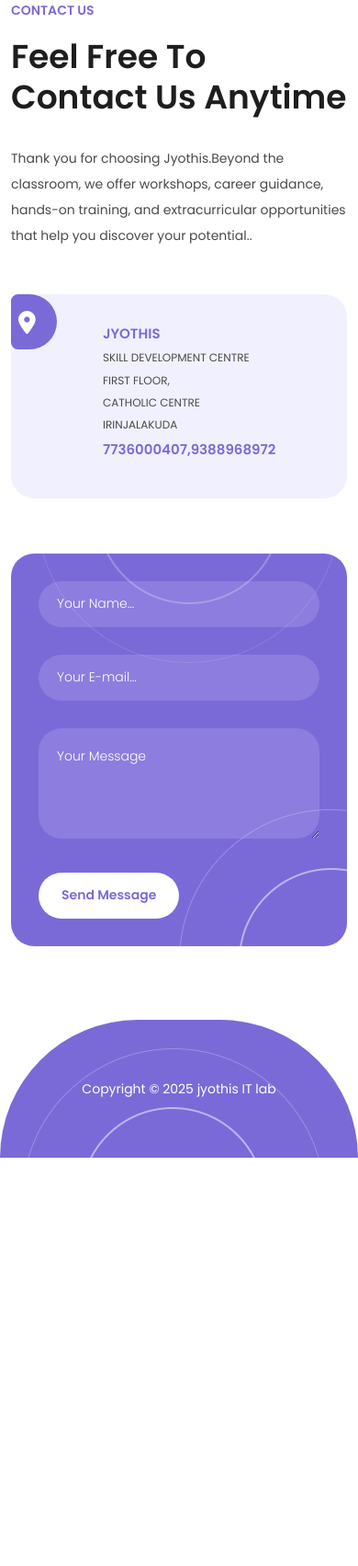
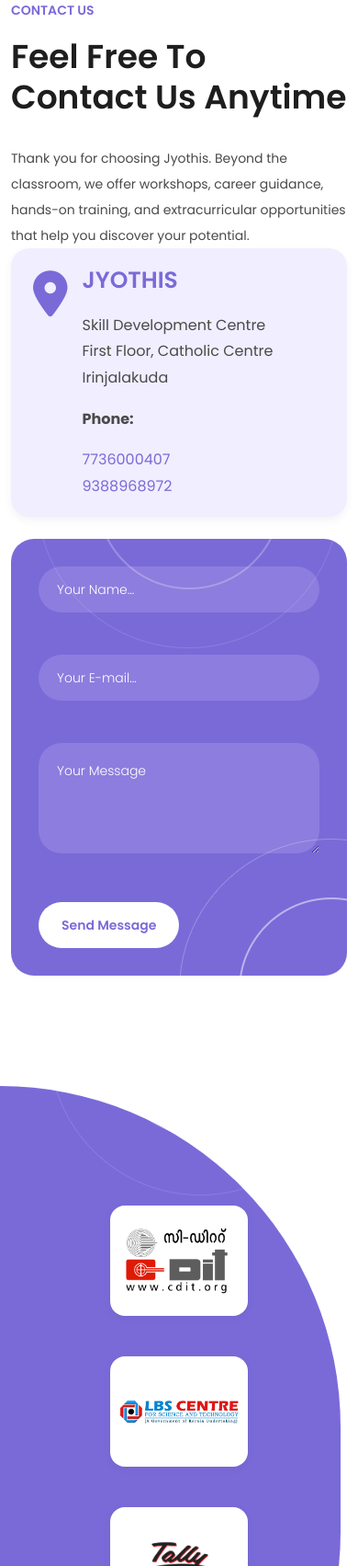
Before and after one commit to vishnu-k-860/jyothis-frontend, a plain HTML site: page index.html in a window 390 px wide. Shown: the part 4779-6482 px from the top of the page at 92% size. Before the commit the page ends 6038 px from the top, so only its background shows below. Drawn offline with nearby package versions, Linux system fonts and the light colour scheme; no server answers.

Commit message:
eleventh commit

```diff
--- a/assets/css/templatemo-scholar.css
+++ b/assets/css/templatemo-scholar.css
@@ -326,7 +326,7 @@ Header Style
 }
 
 .header-area .main-nav .logo h1 {
-  font-size: 36px;
+  font-size: 45px;
   text-transform: uppercase;
   color: #fff;
   font-weight: 600;
@@ -1694,6 +1694,7 @@ body {
     top: 0px;
   }
   .header-area .main-nav .logo h1 {
+    font-size: 30px;
     border-right: none;
   }
   .main-banner .item {
--- a/index.html
+++ b/index.html
@@ -114,6 +114,121 @@ h5{
   box-shadow: 0 4px 8px rgba(0,0,0,0.05);
   line-height: 1.6;
 }
+
+
+.affiliation-img {
+  width: 160px;
+  height: 120px;
+  object-fit: contain; /* Keeps aspect ratio inside box */
+  border-radius: 16px; /* Curved corners */
+  transition: transform 0.3s ease, box-shadow 0.3s ease;
+  box-shadow: 0 2px 10px rgba(0, 0, 0, 0.05);
+  background-color: #ffffff; /* optional: clean background */
+  padding: 10px; /* optional: adds breathing room inside */
+}
+
+.affiliation-img:hover {
+  transform: scale(1.05);
+  box-shadow: 0 8px 20px rgba(0, 0, 0, 0.2);
+}
+
+
+@media (max-width: 768px) {
+  .affiliation-img {
+    margin: 10px;
+    max-width: 150px;
+  }
+}
+/* Logo responsiveness */
+.logo img {
+  max-width: 120px;
+  height: auto;
+  object-fit: contain;
+}
+
+@media (max-width: 768px) {
+  .logo img {
+    max-width: 100px;
+  }
+}
+
+.rounded-card {
+  background-color: #f1eeff;     /* Light purple background */
+  border-radius: 20px;           /* Curved corners */
+  padding: 10px;
+  box-shadow: 0 4px 10px rgba(0,0,0,0.05); /* Optional soft shadow */
+  max-width: 100%;
+}
+.contact-details.compact p,
+.contact-details.compact h6,
+.contact-details.compact .title,
+.contact-details.compact .phone-label,
+.contact-details.compact .phone {
+  margin-bottom: 2px;
+  line-height: 0.9;
+  font-size: 16px;
+}
+.contact-details.compact .j1{
+font-size: 25px;
+}
+
+
+
+.contact-details.compact .title {
+  font-weight: 700;
+  color: #7a6ad8;
+}
+
+.contact-details.compact .phone-label {
+  font-weight: bold;
+}
+
+.contact-details.compact a {
+  text-decoration: none;
+  color: #3366cc;
+}
+
+@media (min-width: 992px) {
+  .contact-us .section-heading {
+    padding-right: 20px;
+  }
+
+  .contact-us .section-heading h2 {
+    font-size: 24px;
+    margin-bottom: 10px;
+  }
+
+  .contact-us .section-heading p {
+    margin-bottom: 10px;
+    font-size: 14px;
+  }
+
+  .contact-us .rounded-card {
+    padding: 20px !important;
+    margin-top: 10px;
+  }
+
+  .contact-details.compact p,
+  .contact-details.compact h6 {
+    margin-bottom: 6px;
+    font-size: 14px;
+  }
+
+  .contact-details.compact .phone-label {
+    margin-top: 10px;
+    margin-bottom: 6px;
+  }
+
+  .contact-us-content {
+    padding: 0px 15px;
+  }
+}
+
+
+
+
+
+
 </style>
 
   </head>
@@ -140,8 +255,7 @@ h5{
             <div class="col-12">
                 <nav class="main-nav">
                     <!--  Logo  -->
-                    <a href="index.html" class="logo">
-                        <h1>Jyothis</h1>
+                       <a href="index.html" class="logo"><h1>Jyothis</h1></a>
                     </a>
 
 
@@ -431,47 +545,65 @@ h5{
     </div>
   </div>
 
-<!--contact us-->
-
+  <!-- Contact Us -->
 <div class="contact-us section" id="contact">
   <div class="container">
     <div class="row">
-        <div class="col-lg-6  align-self-center">
+      <!-- Left Side: Contact Details -->
+      <div class="col-lg-6 col-12 mb-4 align-self-center">
         <div class="section-heading">
         <h6>Contact Us</h6>
         <h2>Feel free to contact us anytime</h2>
-            <p>Thank you for choosing Jyothis.Beyond the classroom, we offer workshops, career guidance, hands-on training, and extracurricular opportunities that help you discover your potential..</p>
-            <div class="special-offer">
-              <span class="offer"><i class="fa-solid fa-location-dot"></i></span>
-              <h6><em>Jyothis</em></h6>
-              <h6>Skill Development Centre</h6>
-              <h6>first floor,</h6>
-              <h6>Catholic Centre</h6>
-              <h6>Irinjalakuda</h6>
-              <h6><em>7736000407,9388968972</em></h6>
+        <p>
+        Thank you for choosing Jyothis. Beyond the classroom, we offer workshops,
+        career guidance, hands-on training, and extracurricular opportunities that help
+        you discover your potential.
+        </p>
+        <div class="rounded-card p-4">
+  <div class="d-flex  gap-3">
+    <div class="icon-circle">
+      <i style="color: #7a6ad8; font-size: 50px;" class="fa-solid fa-location-dot"></i>
+    </div>
+    <div class="contact-details compact">
+  <h6 class="j1">JYOTHIS</h6>
+  <p>Skill Development Centre <br><br>
+  First Floor, Catholic Centre <br><br>
+  Irinjalakuda</p>
+  <p class="phone-label">Phone:</p>
+  <p class="phone">
+    <a style="color: #7a6ad8;" href="tel:+91 7736000407">7736000407</a><br><br>
+    <a style="color: #7a6ad8;" href="tel:+91 9388968972">9388968972</a>
+  </p>
+</div>
+
   </div>
 </div>
+
         </div>
-        <div class="col-lg-6">
+
+      </div>
+
+      <!-- Right Side: Contact Form -->
+      <div class="col-lg-6 col-12">
         <div class="contact-us-content">
           <form id="contact-form">
             <div class="row">
-                <div class="col-lg-12">
+              <div class="col-12 mb-3">
                 <fieldset>
-                    <input type="name" name="name" id="name" placeholder="Your Name..." autocomplete="on" required>
+                  <input type="text" name="name" id="name" placeholder="Your Name..." autocomplete="on" required>
                 </fieldset>
               </div>
-                <div class="col-lg-12">
+              <div class="col-12 mb-3">
                 <fieldset>
-                    <input type="text" name="email" id="email" pattern="[^ @]*@[^ @]*" placeholder="Your E-mail..." required="">
+                  <input type="email" name="email" id="email" placeholder="Your E-mail..." required>
                 </fieldset>
               </div>
-                <div class="col-lg-12">
+              <div class="col-12 mb-3">
                 <fieldset>
-                    <textarea name="message" id="message" placeholder="Your Message"></textarea>
+                  <textarea name="message" id="message" placeholder="Your Message" rows="4"></textarea>
                 </fieldset>
               </div>
-                <div class="col-lg-12">
+              <div class="col-12">
                 <fieldset>
                   <button type="button" id="form-submit" class="orange-button">Send Message</button>
                 </fieldset>
@@ -480,9 +612,34 @@ h5{
           </form>
         </div>
       </div>
+
     </div>
   </div>
 </div>
+
+  <!-- affliations-->
+
+
+  <div class="section fun-facts">
+  <div class="container">
+    <div class="row justify-content-center text-center">
+      <div class="col-lg-3 col-md-6 col-12 mb-4">
+        <img src="/assets/images/Cdit-logo_copy.png" alt="CDIT Logo" class="img-fluid affiliation-img">
+      </div>
+      <div class="col-lg-3 col-md-6 col-12 mb-4">
+        <img src="/assets/images/lbs.png" alt="LBS Logo" class="img-fluid affiliation-img">
+      </div>
+      <div class="col-lg-3 col-md-6 col-12 mb-4">
+        <img src="/assets/images/Tally_-_Logo.png" alt="TALLY Logo" class="img-fluid affiliation-img">
+      </div>
+      <div class="col-lg-3 col-md-6 col-12 mb-4">
+        <img src="/assets/images/k1.png" alt="KASE Logo" class="img-fluid affiliation-img">
+      </div>
+    </div>
+  </div>
+</div>
+
+
 
 <!--footer-->
 
@@ -673,3 +830,6 @@ $(document).ready(function () {
 
   </body>
 </html>
+
+
+<!-- responsive for logo,affiliations portion-->
```
Also changed, not shown: admin.html (+1 -1 lines), login.html (+1 -4 lines), register.html (+1 -4 lines), user.html (+4 -2 lines), assets/images/Cdit-logo_copy.png (added), assets/images/Tally_-_Logo.png (added), assets/images/j1.jpg (added), assets/images/k1.png (added), assets/images/kase.jpg (added), assets/images/lbs.png (added), 1 other file. Lines whose indentation alone changed are shown as unchanged.
